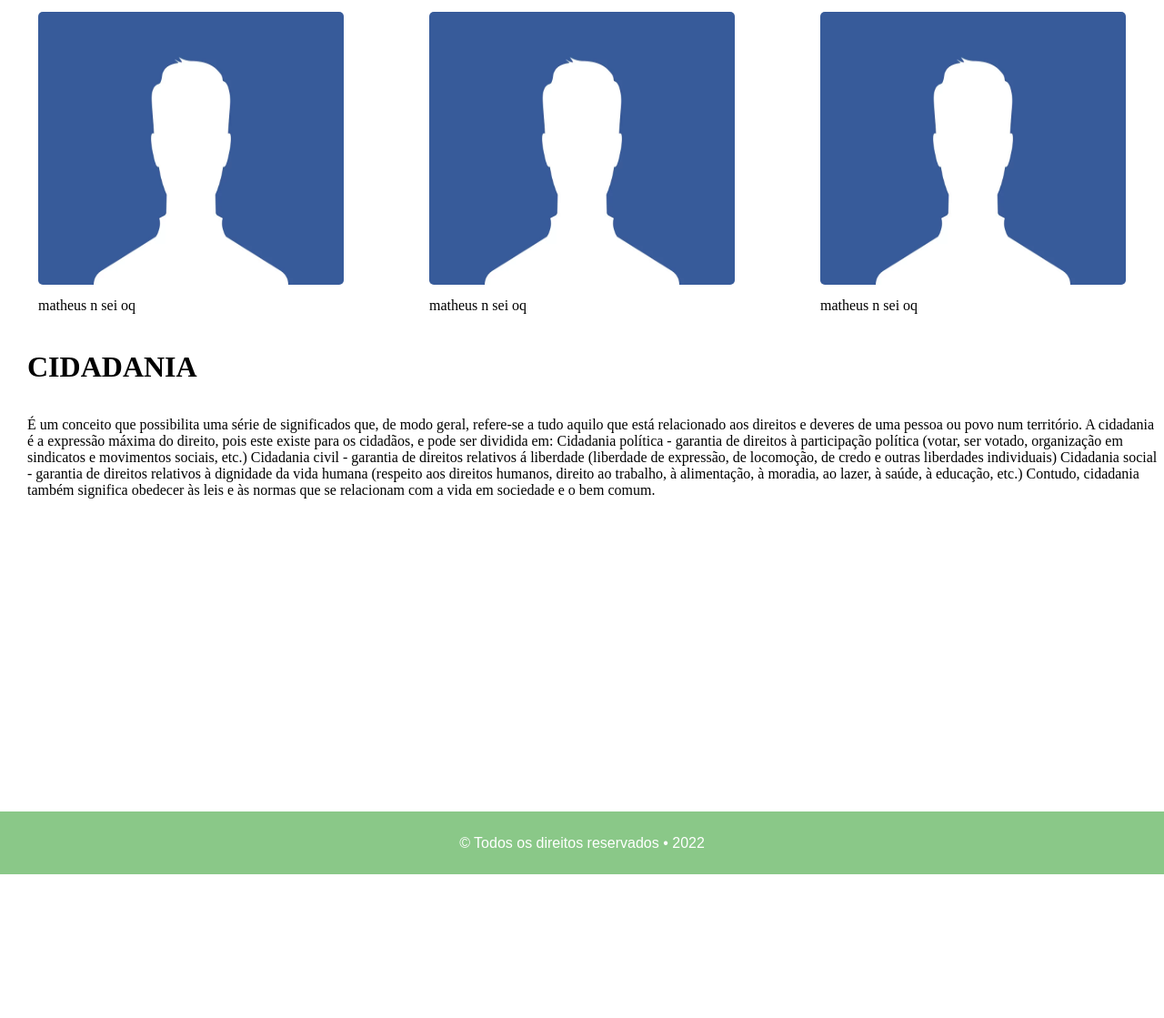
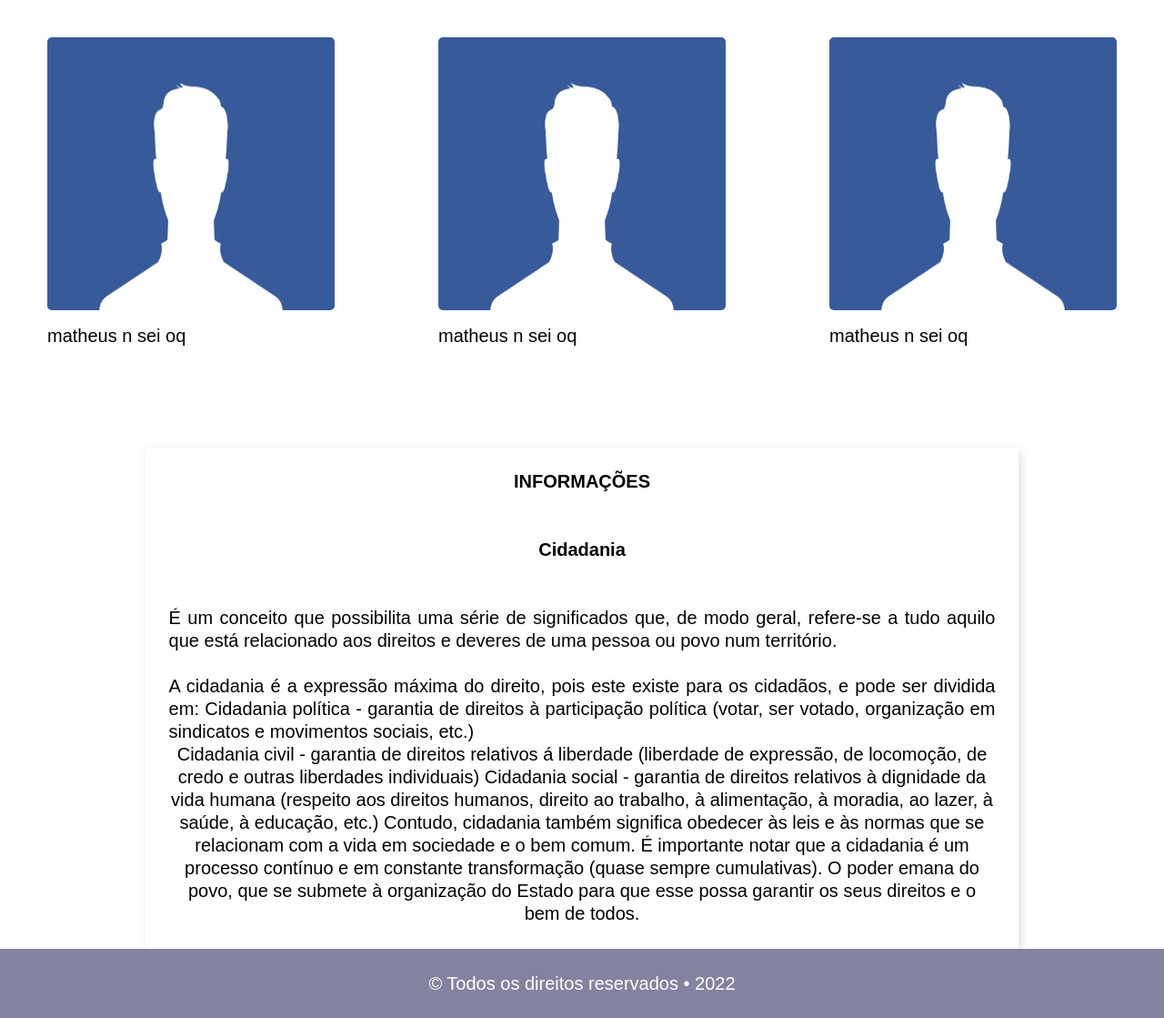
Before and after one commit to matheus-maximos/projeto-final, a plain HTML site: page index.html in a window 1280 px wide. Shown: the part 708-1827 px from the top of the page at 91% size. Before the commit the page ends 1669 px from the top, so only its background shows below. Drawn offline with Linux system fonts and the light colour scheme.

Commit message:
cidadania

```diff
--- a/css/style.css
+++ b/css/style.css
@@ -1,6 +1,11 @@
 * {
-    margin: 0;
-    padding: 0;
+  padding:0;
+  margin:0;
+  box-sizing: border-box;
+  list-style: none;
+  font-size: 20px;
+  line-height: 25px;
+  font-family: 'Varela Round', sans-serif;
   }
 
   a {
@@ -31,7 +36,7 @@
   }
 
   main {
-    height: 100pc;
+
   }
 
   .nav-list {
@@ -79,9 +84,24 @@
   margin-left: 30px;
 }
 footer{
-    background-color: #0a8c0679;
+    background-color: #83839f;
     color: #fff;
     text-align: center;
     padding: 2%;
     font-family: Arial, Helvetica, sans-serif;
 }
+.container-info1 p{
+  text-align: justify;
+}
+.container-info1{
+ width: 120vh;
+ margin-top: 100px;
+ display: flex;
+ align-items: center;
+ box-shadow: 3px 3px 10px  rgb(224, 223, 223);
+ padding: 2%;
+ background-color: #fff;
+}
+.la{
+ padding-top: 70px;
+}
--- a/index.html
+++ b/index.html
@@ -18,7 +18,7 @@
       <ul class="nav-list">
         <li><a href="#home">Início</a></li>
         <li><a href="#sobre">Sobre</a></li>
-        <li><a href="#">Projetos</a></li>
+        <li><a href="#projetos">Projetos</a></li>
         <li><a href="#">Contato</a></li>
       </ul>
     </nav>
@@ -46,20 +46,29 @@
             </div>
             </section>
           </section>
-            <div>
-              <h1 class="titulo">CIDADANIA</h1><br><br>
-              <P class="info">É um conceito que possibilita uma série de significados que, de modo geral, refere-se a tudo aquilo que está relacionado
-                aos direitos e deveres de uma pessoa ou povo num território.
+          <section id="projetos">
+            <center>
+            <article class="container-info1">
+              <div>
+                <h2>INFORMAÇÕES</h2><br><br>
 
-                A cidadania é a expressão máxima do direito, pois este existe para os cidadãos, e pode ser dividida em:
-                Cidadania política - garantia de direitos à participação política (votar, ser votado, organização em sindicatos e movimentos sociais, etc.)
+                <h2>Cidadania</h2><br><br>
+                <p>É um conceito que possibilita uma série de significados que, de modo geral, refere-se a tudo aquilo que está relacionado
+                  aos direitos e deveres de uma pessoa ou povo num território.</p><br>
 
-                Cidadania civil - garantia de direitos relativos á liberdade (liberdade de expressão, de locomoção, de credo e outras liberdades individuais)
+                  <p>A cidadania é a expressão máxima do direito, pois este existe para os cidadãos, e pode ser dividida em:
+                    Cidadania política - garantia de direitos à participação política (votar, ser votado, organização em sindicatos e movimentos sociais, etc.)</p>
 
-                Cidadania social - garantia de direitos relativos à dignidade da vida humana (respeito aos direitos humanos, direito ao trabalho, à alimentação, à moradia, ao lazer, à saúde, à educação, etc.)
+                  Cidadania civil - garantia de direitos relativos á liberdade (liberdade de expressão, de locomoção, de credo e outras liberdades individuais)
 
-                Contudo, cidadania também significa obedecer às leis e às normas que se relacionam com a vida em sociedade e o bem comum.</P>
-            </div>
+                  Cidadania social - garantia de direitos relativos à dignidade da vida humana (respeito aos direitos humanos, direito ao trabalho, à alimentação, à moradia, ao lazer, à saúde, à educação, etc.)
+
+                  Contudo, cidadania também significa obedecer às leis e às normas que se relacionam com a vida em sociedade e o bem comum.
+                  É importante notar que a cidadania é um processo contínuo e em constante transformação (quase sempre cumulativas). O poder emana do povo, que se submete à organização do Estado para que esse possa garantir os seus direitos e o bem de todos.</p>
+              </div>
+            </article>
+          </center>
+
 
 
 
```
